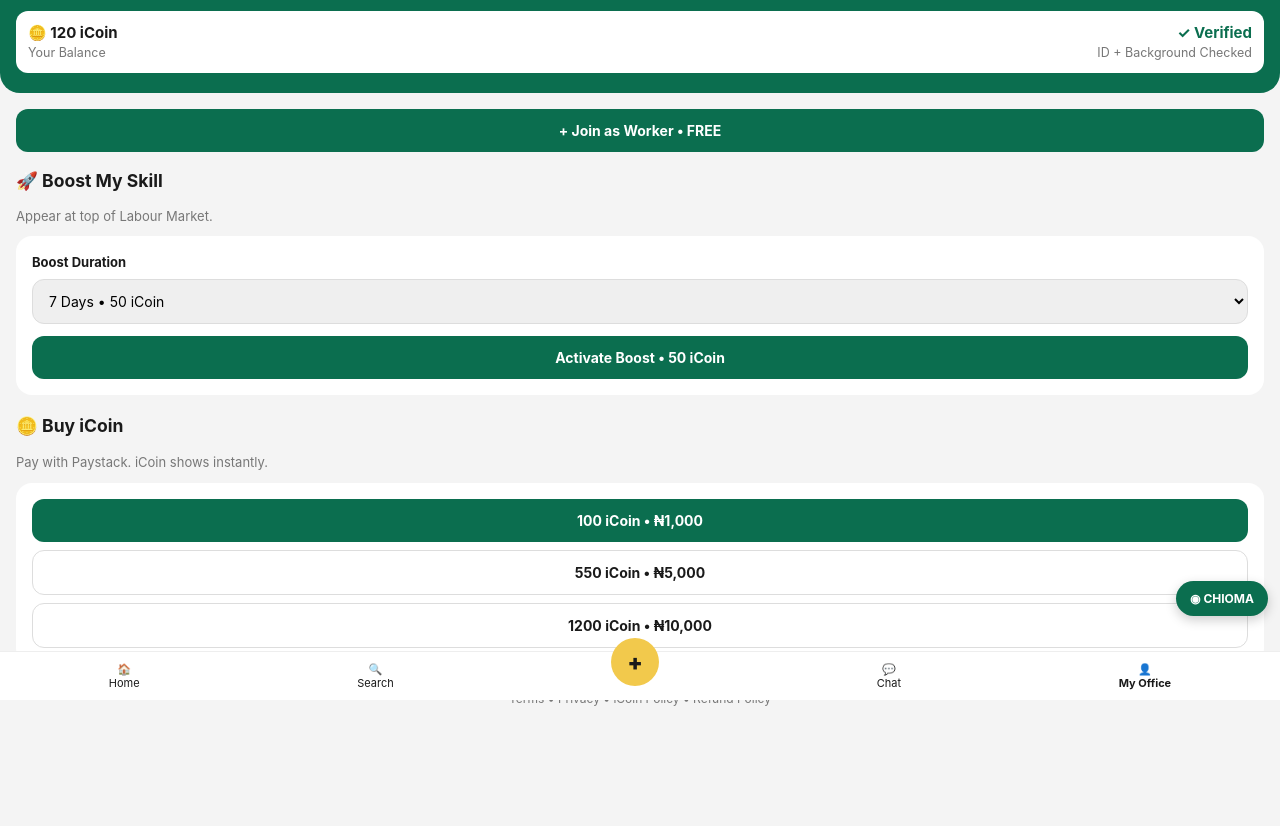
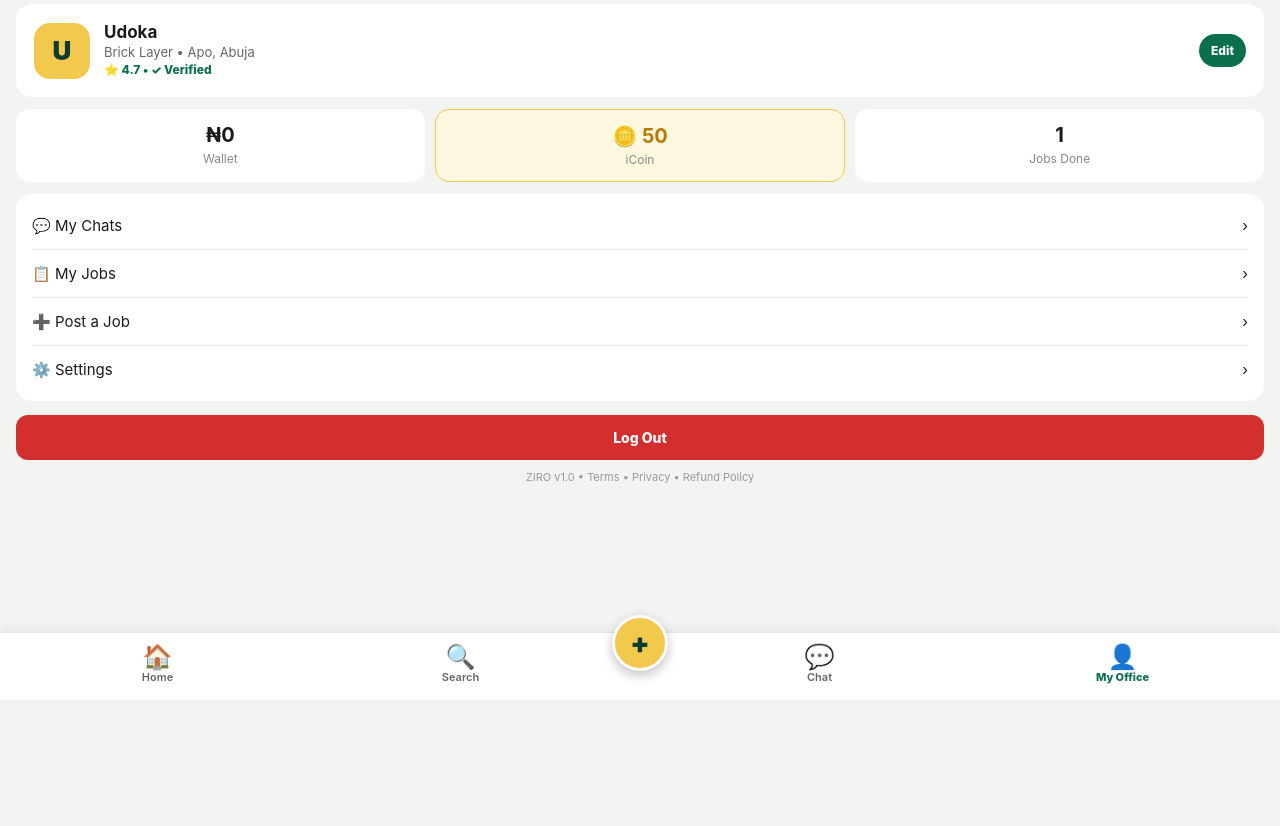
Before and after one commit to okwarakalu/ZIRO, a plain HTML site: page office.html in a window 1280 px wide. Shown: the part 100-926 px from the top of the page. After the commit the page ends 800 px from the top, so only its background shows below. Drawn offline with Linux system fonts and the light colour scheme.

Commit message:
Update office.html

```diff
--- a/office.html
+++ b/office.html
@@ -2,77 +2,49 @@
 <html lang="en">
 <head>
 <meta charset="UTF-8">
-<meta name="viewport" content="width=device-width, initial-scale=1.0">
+<meta name="viewport" content="width=device-width, initial-scale=1.0, viewport-fit=cover">
 <title>ZIRO - My Office</title>
 <link rel="stylesheet" href="css/style.css">
 </head>
-<body>
-<div style="background:var(--green); padding:20px 16px; border-radius:0 0 20px 20px; color:white;">
-  <div onclick="window.location.href='index.html'" style="font-size:14px;">← Back to Home</div>
-  <h2 style="margin:12px 0 4px;">My Office 👤</h2>
-  <p style="margin:0; color:var(--gold); font-size:13px;">Musa A. • Plumber • Wuse 2</p>
-  <div style="background:white; color:var(--text); border-radius:12px; padding:12px; margin-top:14px; display:flex; justify-content:space-between;">
-    <span><b>🪙 <span data-coin>120 iCoin</span></b><br><small style="color:var(--muted);">Your Balance</small></span>
-    <span style="text-align:right;"><b style="color:var(--success);">✓ Verified</b><br><small style="color:var(--muted);">ID + Background Checked</small></span>
+<body style="background:#F2F4F2; margin:0; padding-bottom:75px;">
+<div style="background:linear-gradient(180deg,#0B6E4F 0%, #0B3D2E 100%); padding:20px 16px; border-radius:0 0 22px 22px; color:white;">
+  <h2 style="margin:0; color:white;">My Office 👤</h2>
+  <p style="margin:4px 0 0; color:#F2C94C; font-size:13px;">Your jobs, wallet, iCoin & profile</p>
+</div>
+<div style="padding:16px;">
+  <div style="background:white; border-radius:16px; padding:18px; display:flex; gap:14px; align-items:center;">
+    <div style="width:56px; height:56px; background:#F2C94C; color:#0B3D2E; border-radius:16px; display:flex; align-items:center; justify-content:center; font-size:26px; font-weight:900;">U</div>
+    <div style="flex:1;"><b id="officeName" style="font-size:17px;">Udoka</b><p style="margin:2px 0; font-size:13px; color:#666;">Brick Layer • Apo, Abuja</p><p style="margin:2px 0; font-size:12px; color:#0B6E4F; font-weight:800;">⭐ 4.7 • ✓ Verified</p></div>
+    <button onclick="window.location.href='index.html'" style="background:#0B6E4F; color:white; border:none; padding:9px 12px; border-radius:999px; font-size:12px; font-weight:800;">Edit</button>
   </div>
+  <div style="display:flex; gap:10px; margin-top:12px;">
+    <div style="flex:1; background:white; border-radius:14px; padding:14px; text-align:center;"><b style="font-size:20px;">₦<span id="walletBal">0</span></b><p style="margin:4px 0 0; font-size:12px; color:#888;">Wallet</p></div>
+    <div style="flex:1; background:#FFF8E1; border:1px solid #F2C94C; border-radius:14px; padding:14px; text-align:center;"><b style="font-size:20px; color:#B77900;">🪙 <span id="icoinBal">50</span></b><p style="margin:4px 0 0; font-size:12px; color:#888;">iCoin</p></div>
+    <div style="flex:1; background:white; border-radius:14px; padding:14px; text-align:center;"><b style="font-size:20px;" id="jobsDone">1</b><p style="margin:4px 0 0; font-size:12px; color:#888;">Jobs Done</p></div>
+  </div>
+  <div style="background:white; border-radius:16px; padding:8px 16px; margin-top:12px;">
+    <div onclick="window.location.href='chat.html'" style="padding:14px 0; border-bottom:1px solid #eee; display:flex; justify-content:space-between;"><span>💬 My Chats</span><span>›</span></div>
+    <div onclick="window.location.href='index.html'" style="padding:14px 0; border-bottom:1px solid #eee; display:flex; justify-content:space-between;"><span>📋 My Jobs</span><span>›</span></div>
+    <div onclick="window.location.href='post.html'" style="padding:14px 0; border-bottom:1px solid #eee; display:flex; justify-content:space-between;"><span>➕ Post a Job</span><span>›</span></div>
+    <div onclick="window.location.href='index.html'" style="padding:14px 0; display:flex; justify-content:space-between;"><span>⚙️ Settings</span><span>›</span></div>
+  </div>
+  <button onclick="logoutZiro()" style="width:100%; background:#D32F2F; color:white; border:none; padding:14px; border-radius:12px; font-size:14px; font-weight:800; margin-top:14px;">Log Out</button>
+  <p style="text-align:center; font-size:11px; color:#999; margin-top:10px;">ZIRO v1.0 • Terms • Privacy • Refund Policy</p>
 </div>
-<div style="padding:16px; padding-bottom:120px;">
-  <button class="btn-primary" onclick="window.location.href='join.html'" style="margin-bottom:16px;">+ Join as Worker • FREE</button>
-  <h3>🚀 Boost My Skill</h3>
-  <p style="font-size:13px; color:var(--muted); margin:0 0 12px;">Appear at top of Labour Market.</p>
-  <div style="background:white; border-radius:16px; padding:16px;">
-    <label style="font-size:13px; font-weight:700;">Boost Duration</label>
-    <select id="boostDays" onchange="updateBoostPrice()" style="width:100%; padding:12px; border-radius:12px; border:1px solid #ddd; margin:8px 0 12px; font-size:14px;">
-      <option value="1">1 Day • 10 iCoin</option>
-      <option value="2">2 Days • 18 iCoin</option>
-      <option value="3">3 Days • 25 iCoin</option>
-      <option value="4">4 Days • 32 iCoin</option>
-      <option value="5">5 Days • 38 iCoin</option>
-      <option value="6">6 Days • 44 iCoin</option>
-      <option value="7" selected>7 Days • 50 iCoin</option>
-      <option value="14">14 Days • 90 iCoin</option>
-      <option value="30">30 Days • 160 iCoin</option>
-      <option value="custom">Custom Days...</option>
-    </select>
-    <div id="customBoostBox" style="display:none; margin-bottom:12px;">
-      <input id="customDays" type="number" min="1" max="90" placeholder="Type number of days e.g. 10" oninput="updateBoostPrice()" style="width:100%; box-sizing:border-box; padding:12px; border-radius:12px; border:1px solid #ddd;">
-    </div>
-    <button id="boostBtn" class="btn-primary" onclick="buyCustomBoost()">Activate Boost • 50 iCoin</button>
-  </div>
-  <h3 style="margin-top:20px;">🪙 Buy iCoin</h3>
-  <p style="font-size:13px; color:var(--muted);">Pay with Paystack. iCoin shows instantly.</p>
-  <div style="background:white; border-radius:16px; padding:16px;">
-    <button class="btn-primary" onclick="buyCoin(100, 1000)">100 iCoin • ₦1,000</button>
-    <button class="btn-secondary" style="margin-top:8px;" onclick="buyCoin(550, 5000)">550 iCoin • ₦5,000</button>
-    <button class="btn-secondary" style="margin-top:8px;" onclick="buyCoin(1200, 10000)">1200 iCoin • ₦10,000</button>
-  </div>
-  <p style="text-align:center; font-size:12px; color:var(--muted); margin-top:12px;">ZIRO does NOT hold job money. You pay workers directly.<br>Terms • Privacy • iCoin Policy • Refund Policy</p>
+<div class="ziro-nav">
+  <button class="ziro-nav-item" onclick="window.location.href='index.html'"><span class="nav-icon">🏠</span>Home</button>
+  <button class="ziro-nav-item" onclick="window.location.href='index.html'"><span class="nav-icon">🔍</span>Search</button>
+  <button class="ziro-nav-center" onclick="window.location.href='post.html'">+</button>
+  <button class="ziro-nav-item" onclick="window.location.href='chat.html'"><span class="nav-icon">💬</span>Chat</button>
+  <button class="ziro-nav-item active" onclick="window.location.href='office.html'"><span class="nav-icon">👤</span>My Office</button>
 </div>
-<div style="position:fixed; bottom:0; left:0; right:0; background:white; border-top:1px solid #eee; display:flex; justify-content:space-around; padding:10px 0; font-size:11px; text-align:center;">
-  <span onclick="window.location.href='index.html'">🏠<br>Home</span>
-  <span onclick="window.location.href='index.html'">🔍<br>Search</span>
-  <span onclick="openPost()" style="background:var(--gold); width:48px; height:48px; border-radius:50%; display:flex; align-items:center; justify-content:center; font-size:22px; font-weight:900; margin-top:-24px;">+</span>
-  <span onclick="navTo('Chat')">💬<br>Chat</span>
-  <span><b>👤<br>My Office</b></span>
-</div>
-<button class="chioma-float" onclick="toggleChioma()">◉ CHIOMA</button>
-<div id="chioma-box" style="display:none; position:fixed; bottom:150px; right:16px; left:16px; background:white; border-radius:16px; padding:16px; box-shadow:0 10px 30px rgba(0,0,0,0.2); z-index:60;">
-  <b>CHIOMA 🤖</b>
-  <div id="chioma-chat"><p style="font-size:13px; color:var(--muted);">Hello! I can show you how to Boost, Buy iCoin, Post a Job, or Accept an Errand.</p></div>
-  <div style="display:flex; gap:6px; flex-wrap:wrap; margin-top:8px;">
-    <button onclick="setChiomaLang('English')" style="padding:6px 10px; border-radius:999px; border:1px solid #ddd;">English</button>
-    <button onclick="setChiomaLang('Hausa')" style="padding:6px 10px; border-radius:999px; border:1px solid #ddd;">Hausa</button>
-    <button onclick="setChiomaLang('Yoruba')" style="padding:6px 10px; border-radius:999px; border:1px solid #ddd;">Yoruba</button>
-    <button onclick="setChiomaLang('Igbo')" style="padding:6px 10px; border-radius:999px; border:1px solid #ddd;">Igbo</button>
-    <button onclick="setChiomaLang('Pidgin')" style="padding:6px 10px; border-radius:999px; border:1px solid #ddd;">Pidgin</button>
-  </div>
-  <input id="chiomaInput" placeholder="Ask CHIOMA... she understands slang" onkeyup="if(event.key==='Enter') chiomaAsk(this.value)" style="width:100%; box-sizing:border-box; padding:10px; border-radius:12px; border:1px solid #ddd; margin-top:8px;">
-  <button class="btn-primary" onclick="chiomaHelp('boost')" style="margin-top:8px;">How to Boost</button>
-  <button class="btn-secondary" onclick="chiomaHelp('icoin')" style="margin-top:8px;">How to Buy iCoin</button>
-  <button onclick="toggleChioma()" style="width:100%; margin-top:8px; border:none; background:none;">Close</button>
-</div>
-<script src="js/chioma.js"></script>
-<script src="js/app.js"></script>
-<script src="js/office.js"></script>
+<script src="js/notify.js"></script>
+<script>
+function logoutZiro(){ ziroConfirm('Log Out?', 'Are you sure you want to log out?', function(){ ziroNotify('Logged Out','You have been logged out.'); }); }
+document.addEventListener('DOMContentLoaded', ()=>{
+  const jobs=JSON.parse(localStorage.getItem('ziro_jobs')||'[]');
+  document.getElementById('jobsDone').textContent = jobs.length || 1;
+});
+</script>
 </body>
 </html>
```
